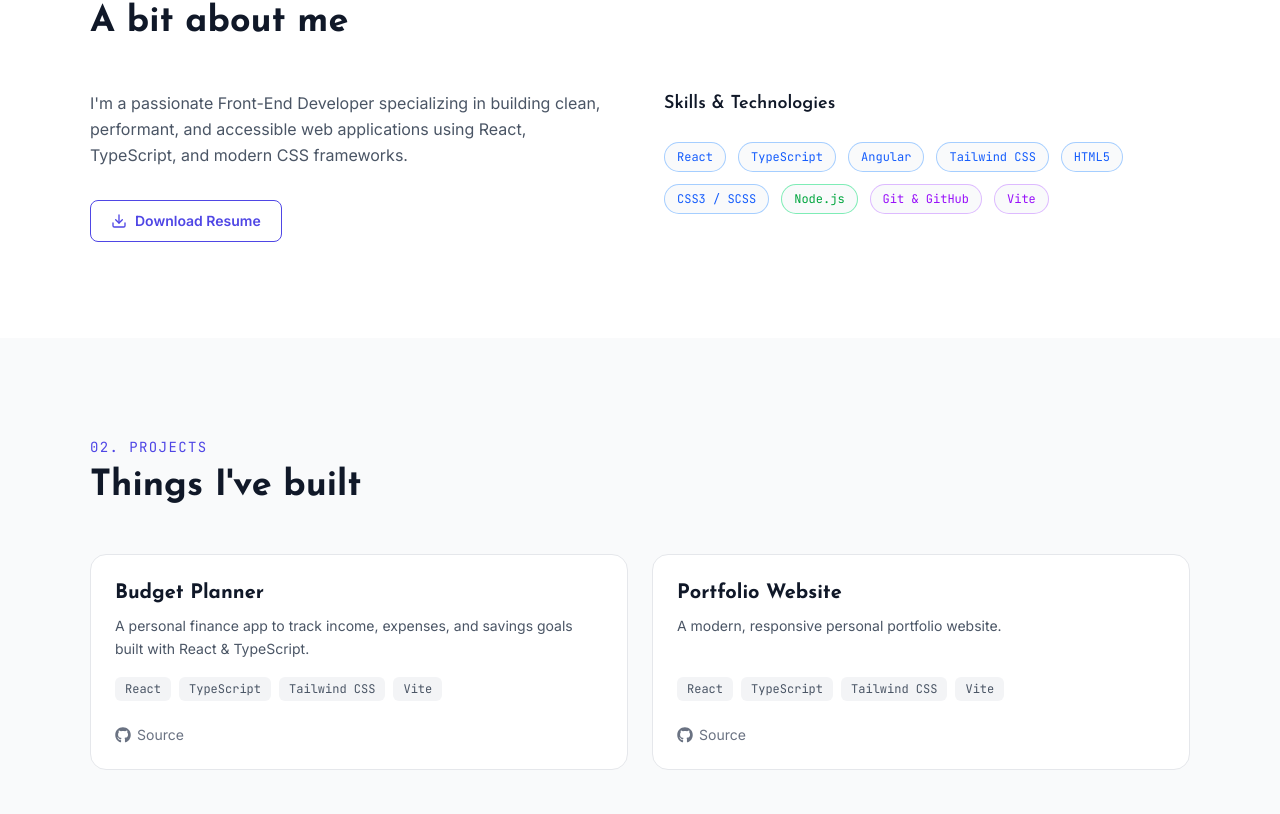
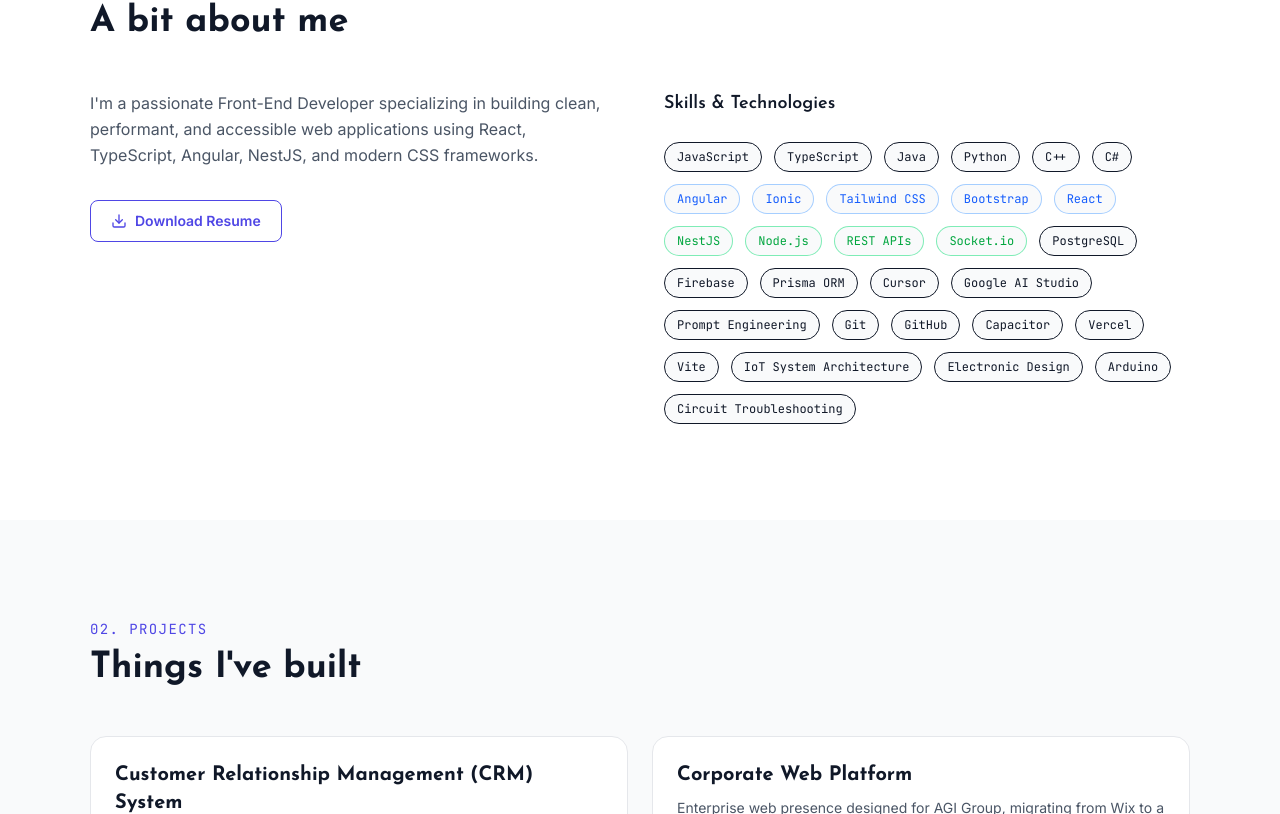
Before and after one commit to danielrosscamara/my-portfolio, a React (Vite) app: page / in a window 1280 px wide. Shown: the part 926-1740 px from the top of the page. Built offline with nearby package versions, Linux system fonts and the light colour scheme.

Commit message:
polished and added new portfolio data with my internship

```diff
--- a/src/data/portfolioData.ts
+++ b/src/data/portfolioData.ts
@@ -1,18 +1,54 @@
-import type { Project, Skill, SocialLink } from '../types/portfolio';
+import type { Project, Skill, Experience, SocialLink } from '../types/portfolio';
 
 export const personalInfo = {
   name: 'Daniel Ross Camara',
   role: 'Front-End Developer',
   tagline: 'Building modern, responsive web experiences.',
-  bio: `I'm a passionate Front-End Developer specializing in building clean, performant, and accessible web applications using React, TypeScript, and modern CSS frameworks.`,
+  bio: `I'm a passionate Front-End Developer specializing in building clean, performant, and accessible web applications using React, TypeScript, Angular, NestJS, and modern CSS frameworks.`,
   email: 'danielrosscamara@gmail.com',
   resumeUrl: 'https://drive.google.com/file/d/1SFfd6FU3PSKIwFc47jqBxrB4UU0_XnOl/view?usp=sharing',
 };
 
+export const experiences: Experience[] = [
+  {
+    id: 1,
+    role: 'Software Developer Intern',
+    company: 'Ascendant Global INC. (AGI Group)',
+    period: 'Feb 2026 – April 2026',
+    description: 'Developed enterprise web platforms, custom stack migrations, and modular CRM systems.',
+    highlights: [
+      'Migrated corporate web platform from Wix to custom stack using Ionic, Angular, and Tailwind CSS.',
+      'Designed high-fidelity responsive layouts and integrated booking consultation page connected to CRM.',
+      'Architected modular CRM prototype with drag-and-drop Kanban Sales Pipeline & revenue forecasting.',
+      'Built Role-Based Access Control (RBAC) security, Global Activity Ledger, and Socket.io live notifications.',
+      'Developed automated PDF proposal generation engine and multi-tier Lead Management dossier.',
+      'Architected REST API with NestJS, Prisma ORM, and PostgreSQL database schema.',
+    ],
+  },
+];
+
 export const projects: Project[] = [
   {
     id: 1,
-    title: 'Budget Planner',
+    title: 'Customer Relationship Management (CRM) System',
+    description: 'Modular enterprise CRM prototype featuring an interactive Kanban Sales Pipeline, live Socket.io updates, RBAC security, automated PDF generation engine, and NestJS/Prisma/PostgreSQL backend.',
+    techStack: ['NestJS', 'Angular', 'Prisma ORM', 'PostgreSQL', 'Socket.io', 'Tailwind CSS'],
+    liveUrl: '#',
+    githubUrl: 'https://github.com/danielrosscamara',
+    featured: true,
+  },
+  {
+    id: 2,
+    title: 'Corporate Web Platform',
+    description: 'Enterprise web presence designed for AGI Group, migrating from Wix to a custom Ionic + Angular + Tailwind stack with integrated CRM consultation booking functionality.',
+    techStack: ['Angular', 'Ionic', 'Tailwind CSS', 'TypeScript'],
+    liveUrl: '#',
+    githubUrl: 'https://github.com/danielrosscamara',
+    featured: true,
+  },
+  {
+    id: 3,
+    title: 'Budget Planner v2',
     description: 'A personal finance app to track income, expenses, and savings goals built with React & TypeScript.',
     techStack: ['React', 'TypeScript', 'Tailwind CSS', 'Vite'],
     liveUrl: '#',
@@ -20,9 +56,9 @@
     featured: true,
   },
   {
-    id: 2,
-    title: 'Portfolio Website',
-    description: 'A modern, responsive personal portfolio website.',
+    id: 4,
+    title: 'Personal Portfolio Website',
+    description: 'A modern, responsive personal portfolio website built with React 18, TypeScript, and Tailwind CSS v4.',
     techStack: ['React', 'TypeScript', 'Tailwind CSS', 'Vite'],
     liveUrl: '#',
     githubUrl: 'https://github.com/danielrosscamara/my-portfolio',
@@ -31,19 +67,53 @@
 ];
 
 export const skills: Skill[] = [
+  // Languages
+  { name: 'JavaScript', category: 'languages' },
+  { name: 'TypeScript', category: 'languages' },
+  { name: 'Java',       category: 'languages' },
+  { name: 'Python',     category: 'languages' },
+  { name: 'C++',        category: 'languages' },
+  { name: 'C#',         category: 'languages' },
+
+  // Frontend
+  { name: 'Angular',      category: 'frontend' },
+  { name: 'Ionic',        category: 'frontend' },
+  { name: 'Tailwind CSS', category: 'frontend' },
+  { name: 'Bootstrap',    category: 'frontend' },
   { name: 'React',        category: 'frontend' },
-  { name: 'TypeScript',   category: 'frontend' },
-  { name: 'Angular',      category: 'frontend' },
-  { name: 'Tailwind CSS', category: 'frontend' },
-  { name: 'HTML5',        category: 'frontend' },
-  { name: 'CSS3 / SCSS',  category: 'frontend' },
-  { name: 'Node.js',      category: 'backend' },
-  { name: 'Git & GitHub', category: 'tools' },
-  { name: 'Vite',         category: 'tools' },
+
+  // Backend & APIs
+  { name: 'NestJS',    category: 'backend' },
+  { name: 'Node.js',   category: 'backend' },
+  { name: 'REST APIs', category: 'backend' },
+  { name: 'Socket.io', category: 'backend' },
+
+  // Databases & ORM
+  { name: 'PostgreSQL', category: 'databases' },
+  { name: 'Firebase',   category: 'databases' },
+  { name: 'Prisma ORM', category: 'databases' },
+
+  // AI-Augmented Development
+  { name: 'Cursor',            category: 'ai_tools' },
+  { name: 'Google AI Studio',  category: 'ai_tools' },
+  { name: 'Prompt Engineering',category: 'ai_tools' },
+
+  // Tools and Platforms
+  { name: 'Git',       category: 'tools_platforms' },
+  { name: 'GitHub',    category: 'tools_platforms' },
+  { name: 'Capacitor', category: 'tools_platforms' },
+  { name: 'Vercel',    category: 'tools_platforms' },
+  { name: 'Vite',      category: 'tools_platforms' },
+
+  // Hardware & IoT
+  { name: 'IoT System Architecture', category: 'hardware_iot' },
+  { name: 'Electronic Design',       category: 'hardware_iot' },
+  { name: 'Arduino',                 category: 'hardware_iot' },
+  { name: 'Circuit Troubleshooting', category: 'hardware_iot' },
 ];
 
 export const socialLinks: SocialLink[] = [
   { name: 'GitHub',   url: 'https://github.com/danielrosscamara', icon: 'Github' },
   { name: 'LinkedIn', url: 'https://linkedin.com/in/danielrosscamara', icon: 'Linkedin' },
-  { name: 'Email',    url: 'mailto:daniel.camara@example.com', icon: 'Mail' },
+  { name: 'Email',    url: 'mailto:danielrosscamara@gmail.com', icon: 'Mail' },
 ];
```
